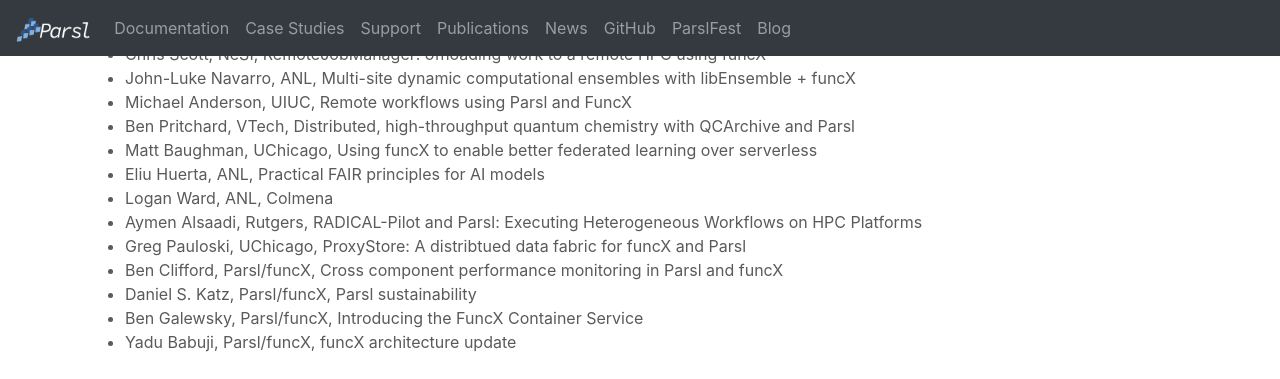
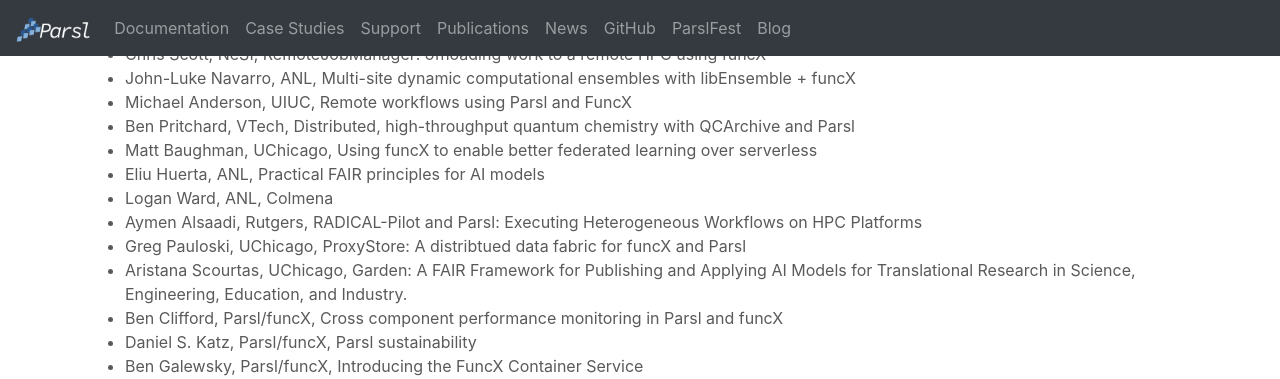
Before and after one commit to Parsl/parsl.github.io, a Jekyll site: the page built from parslfest2022.html, in a window 1280 px wide and 900 px high, scrolled down 1026 px, cut to the strip 0-379 px from the top of the window. Built offline with Jekyll 4.4.1, drawn with Linux system fonts in a browser that asks for light colours.

Commit message:
Update parslfest2022.html

```diff
--- a/parslfest2022.html
+++ b/parslfest2022.html
@@ -66,6 +66,7 @@
 	    <li>Logan Ward, ANL, Colmena</li>
 	    <li>Aymen Alsaadi, Rutgers, RADICAL-Pilot and Parsl: Executing Heterogeneous Workflows on HPC Platforms</li>
 	    <li>Greg Pauloski, UChicago, ProxyStore: A distribtued data fabric for funcX and Parsl</li>
+	    <li>Aristana Scourtas, UChicago, Garden: A FAIR Framework for Publishing and Applying AI Models for Translational Research in Science, Engineering, Education, and Industry.</li>
 	    <li>Ben Clifford, Parsl/funcX, Cross component performance monitoring in Parsl and funcX</li>
 	    <li>Daniel S. Katz, Parsl/funcX, Parsl sustainability </li>
 	    <li>Ben Galewsky, Parsl/funcX, Introducing the FuncX Container Service</li>
```
